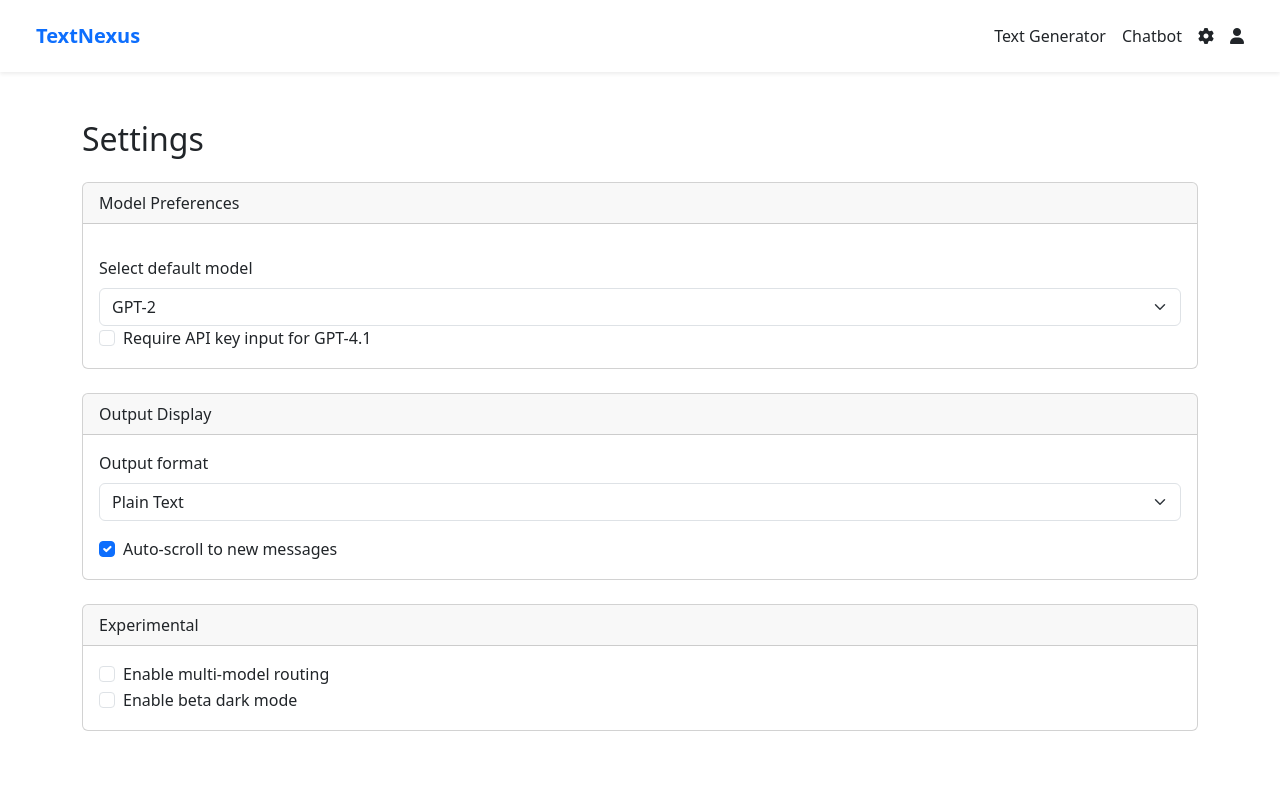
After one commit to JorisSDev/TextNexus, a Flask app: page /settings in a window 1280 px wide. The commit adds this page. Run offline with Flask 3, Linux system fonts and the light colour scheme.

Commit message:
Update UI/UX
Add navbar at the top

Add settings page

```diff
--- a/app.py
+++ b/app.py
@@ -255,6 +255,7 @@ def create_session():
         add_chat_message(new_session, "system", "New session created.")
     return redirect(url_for("chatbot", session=new_session))
 
+
 @app.route("/delete_session/<session_name>", methods=["POST"])
 def delete_session(session_name):
     conn = sqlite3.connect("textnexus.db")
@@ -264,5 +265,10 @@ def delete_session(session_name):
     conn.close()
     return redirect(url_for("chatbot"))
 
+# Settings page route
+@app.route("/settings")
+def settings():
+    return render_template("settings.html")
+
 if __name__ == "__main__":
     app.run(debug=True)
--- a/templates/index.html
+++ b/templates/index.html
@@ -7,6 +7,7 @@
     <link href="https://cdn.jsdelivr.net/npm/bootstrap@5.3.0/dist/css/bootstrap.min.css" rel="stylesheet">
 </head>
 <body class="bg-light">
+    {% include 'navbar.html' %}
     <div class="container py-5">
 
         <!-- Header -->
--- /dev/null
+++ b/templates/navbar.html
@@ -0,0 +1,16 @@
+<link rel="stylesheet" href="https://cdnjs.cloudflare.com/ajax/libs/font-awesome/6.5.0/css/all.min.css" integrity="sha512-..." crossorigin="anonymous" referrerpolicy="no-referrer" />
+<nav class="navbar navbar-expand-lg bg-white shadow-sm border-b border-gray-200 px-4 py-3">
+  <div class="container-fluid">
+    <a class="navbar-brand fw-bold text-primary" href="/">TextNexus</a>
+    <div class="ms-auto d-flex gap-3">
+      <a href="/" class="nav-link {% if request.path == '/' %}fw-semibold text-primary{% endif %}">Text Generator</a>
+      <a href="/chatbot" class="nav-link {% if request.path.startswith('/chatbot') %}fw-semibold text-primary{% endif %}">Chatbot</a>
+      <a href="/settings" class="nav-link" title="Settings">
+        <i class="fas fa-cog"></i>
+      </a>
+      <a href="/users" class="nav-link" title="Users">
+        <i class="fas fa-user"></i>
+      </a>
+    </div>
+  </div>
+</nav>
--- /dev/null
+++ b/templates/settings.html
@@ -0,0 +1,79 @@
+
+
+<!DOCTYPE html>
+<html lang="en">
+<head>
+    <meta charset="UTF-8">
+    <title>Settings – TextNexus</title>
+    <link href="https://cdn.jsdelivr.net/npm/bootstrap@5.3.0/dist/css/bootstrap.min.css" rel="stylesheet">
+</head>
+<body>
+    {% include 'navbar.html' %}
+    <div class="container py-5">
+        <h2 class="mb-4">Settings</h2>
+
+        <!-- Model Preferences -->
+        <div class="card mb-4">
+            <div class="card-header">Model Preferences</div>
+            <div class="card-body">
+                <div class="mt-3">
+                  <label for="defaultModelSelect" class="form-label">Select default model</label>
+                  <select class="form-select" id="defaultModelSelect">
+                    <option value="gpt2" selected>GPT-2</option>
+                    <option value="bart">BART</option>
+                    <option value="bert">BERT</option>
+                    <option value="deepseek">DeepSeek</option>
+                    <option value="gpt41">GPT-4.1</option>
+                  </select>
+                </div>
+                <div class="form-check">
+                    <input class="form-check-input" type="checkbox" value="" id="enableApiKey">
+                    <label class="form-check-label" for="enableApiKey">
+                        Require API key input for GPT-4.1
+                    </label>
+                </div>
+            </div>
+        </div>
+
+        <!-- Output Display Options -->
+        <div class="card mb-4">
+            <div class="card-header">Output Display</div>
+            <div class="card-body">
+                <div class="mb-3">
+                    <label class="form-label">Output format</label>
+                    <select class="form-select">
+                        <option selected>Plain Text</option>
+                        <option>Markdown</option>
+                        <option>JSON</option>
+                    </select>
+                </div>
+                <div class="form-check">
+                    <input class="form-check-input" type="checkbox" value="" id="autoScroll" checked>
+                    <label class="form-check-label" for="autoScroll">
+                        Auto-scroll to new messages
+                    </label>
+                </div>
+            </div>
+        </div>
+
+        <!-- Experimental Features -->
+        <div class="card mb-4">
+            <div class="card-header">Experimental</div>
+            <div class="card-body">
+                <div class="form-check">
+                    <input class="form-check-input" type="checkbox" value="" id="enableMultiModel">
+                    <label class="form-check-label" for="enableMultiModel">
+                        Enable multi-model routing
+                    </label>
+                </div>
+                <div class="form-check">
+                    <input class="form-check-input" type="checkbox" value="" id="betaDarkMode">
+                    <label class="form-check-label" for="betaDarkMode">
+                        Enable beta dark mode
+                    </label>
+                </div>
+            </div>
+        </div>
+    </div>
+</body>
+</html>
```
Also changed, not shown: templates/chatbot.html (+6 -3 lines).
